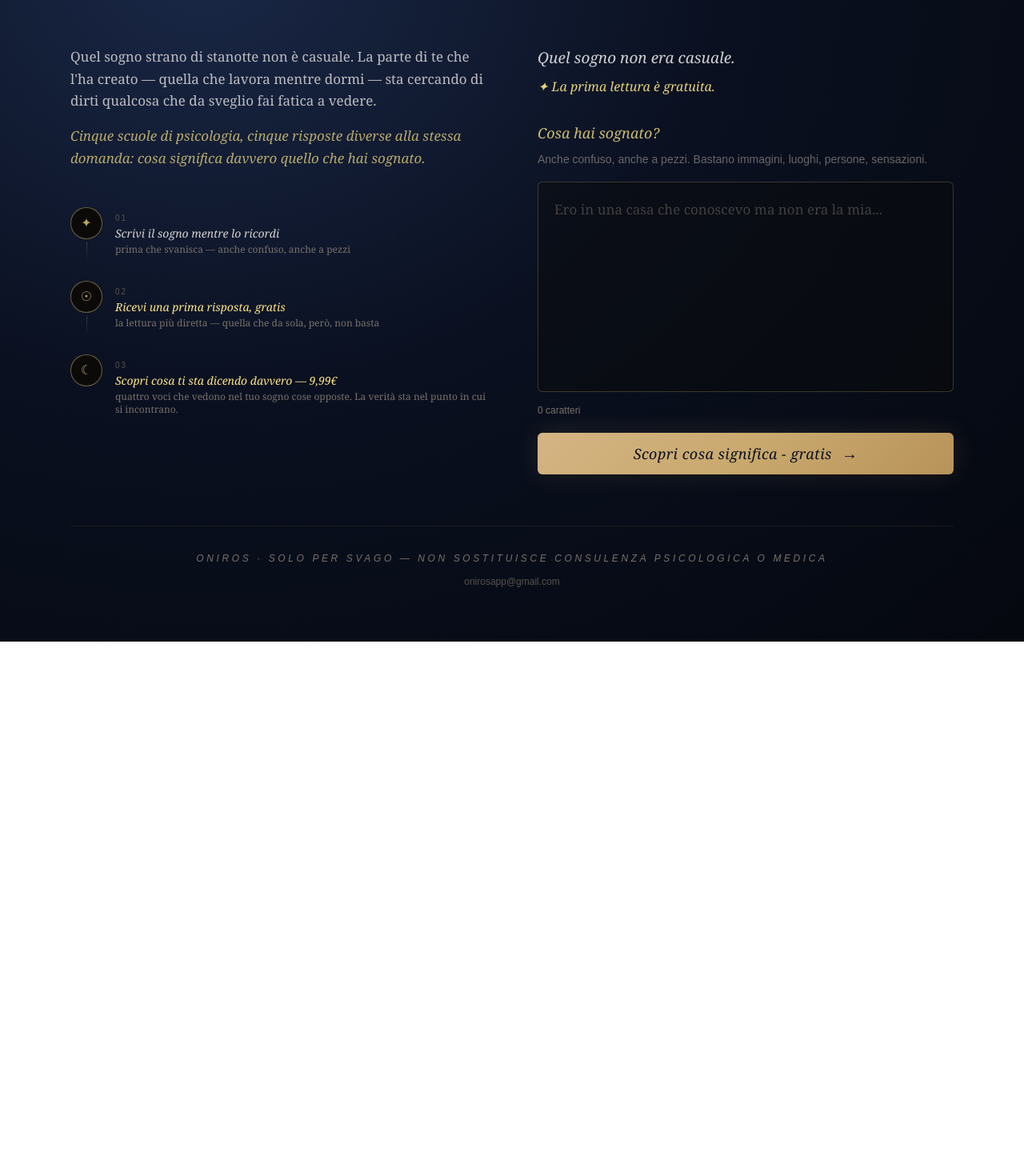
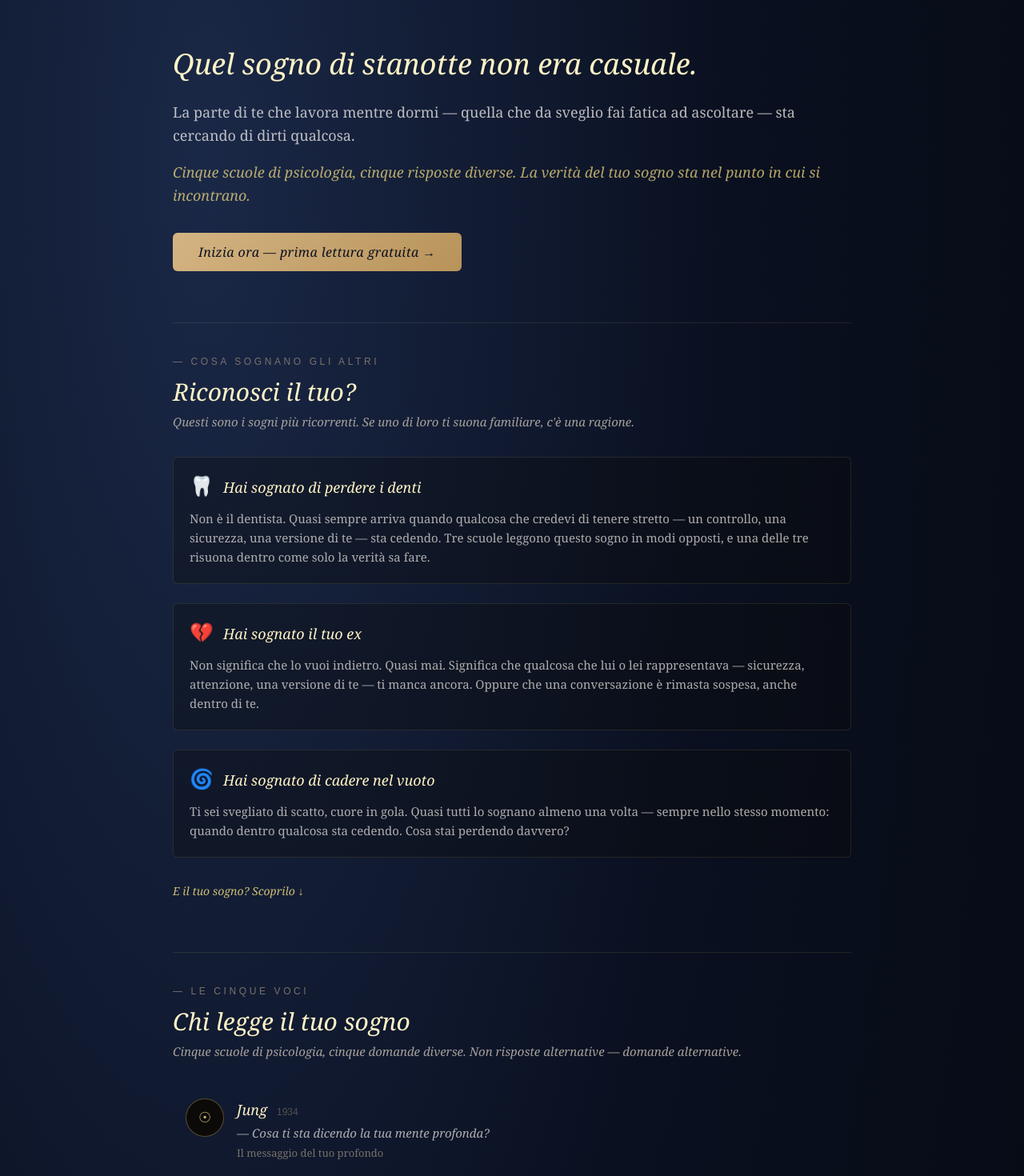
Before and after one commit to Onirosapp/oniros, a Next.js app: page / in a window 1280 px wide. Shown: the part 140-1610 px from the top of the page at 80% size. Before the commit the page ends 942 px from the top, so only its background shows below. Built offline with nearby package versions, Linux system fonts and the light colour scheme.

Commit message:
rich landing with sections

```diff
--- a/app/page.js
+++ b/app/page.js
@@ -1,6 +1,6 @@
 'use client';
 
-import React, { useState, useEffect } from 'react';
+import React, { useState, useEffect, useRef } from 'react';
 
 const LENSES = [
   { id: 'jung', name: 'Jung', year: '1934', tagline: 'Il messaggio del tuo profondo', glyph: '☉', question: 'Cosa ti sta dicendo la tua mente profonda?', free: true },
@@ -8,6 +8,24 @@ const LENSES = [
   { id: 'gestalt', name: 'Gestalt', year: '1969', tagline: 'Tutti i personaggi sei tu', glyph: '◐', question: 'Quale parte di te stai ignorando?', free: false },
   { id: 'cognitivo', name: 'Scienza', year: '2010', tagline: 'Cosa fa il tuo cervello mentre sogni', glyph: '◈', question: 'Cosa sta elaborando il tuo cervello?', free: false },
   { id: 'simbolico', name: 'Tradizione', year: '', tagline: 'Il significato antico dei simboli', glyph: '✦', question: 'Cosa dicono i simboli antichi?', free: false },
+];
+
+const COMMON_DREAMS = [
+  {
+    icon: '🦷',
+    title: 'Hai sognato di perdere i denti',
+    preview: "Non è il dentista. Quasi sempre arriva quando qualcosa che credevi di tenere stretto — un controllo, una sicurezza, una versione di te — sta cedendo. Tre scuole leggono questo sogno in modi opposti, e una delle tre risuona dentro come solo la verità sa fare.",
+  },
+  {
+    icon: '💔',
+    title: 'Hai sognato il tuo ex',
+    preview: "Non significa che lo vuoi indietro. Quasi mai. Significa che qualcosa che lui o lei rappresentava — sicurezza, attenzione, una versione di te — ti manca ancora. Oppure che una conversazione è rimasta sospesa, anche dentro di te.",
+  },
+  {
+    icon: '🌀',
+    title: 'Hai sognato di cadere nel vuoto',
+    preview: "Ti sei svegliato di scatto, cuore in gola. Quasi tutti lo sognano almeno una volta — sempre nello stesso momento: quando dentro qualcosa sta cedendo. Cosa stai perdendo davvero?",
+  },
 ];
 
 export default function Oniros() {
@@ -23,6 +41,7 @@ export default function Oniros() {
   const [feedbackSent, setFeedbackSent] = useState(false);
   const [paid, setPaid] = useState(false);
   const [hasUsedFreeLens, setHasUsedFreeLens] = useState(false);
+  const textareaRef = useRef(null);
 
   useEffect(() => {
     if (localStorage.getItem('oniros_paid') === 'true') {
@@ -37,6 +56,13 @@ export default function Oniros() {
       setHasUsedFreeLens(true);
     }
   }, []);
+
+  const scrollToTextarea = () => {
+    if (textareaRef.current) {
+      textareaRef.current.scrollIntoView({ behavior: 'smooth', block: 'center' });
+      setTimeout(() => textareaRef.current.focus(), 500);
+    }
+  };
 
   const handleCheckout = async () => {
     try {
@@ -91,11 +117,9 @@ export default function Oniros() {
     if (!paid) {
       setHasUsedFreeLens(true);
       localStorage.setItem('oniros_used_free', 'true');
-      // Solo Jung in anteprima
       await fetchLens('jung', dream);
       setInterpretation('done');
     } else {
-      // Tutte e 5 in parallelo
       await Promise.all(LENSES.map(l => fetchLens(l.id, dream)));
       setInterpretation('done');
     }
@@ -158,8 +182,8 @@ export default function Oniros() {
         backgroundSize: '200px 200px',
       }} />
 
-      <div className="relative max-w-6xl mx-auto px-6 py-6 md:py-16">
-        <header className="mb-6 md:mb-14">
+      <div className="relative max-w-4xl mx-auto px-6 py-12 md:py-16">
+        <header className="mb-10 md:mb-14">
           <div className="flex items-baseline gap-4 mb-2">
             <span className="text-amber-200/70 text-2xl" style={{ fontFamily: 'Georgia, serif' }}>☾</span>
             <h1 className="text-amber-100 text-4xl md:text-5xl tracking-tight" style={{ fontFamily: 'Georgia, "Times New Roman", serif', fontStyle: 'italic' }}>
@@ -172,14 +196,115 @@ export default function Oniros() {
         </header>
 
         {stage === 'input' && (
-          <div className="grid md:grid-cols-2 gap-12 md:gap-16 items-start">
-            <div className="order-2 md:order-1">
-              <p className="text-stone-200/80 text-[17px] leading-relaxed mb-4" style={{ fontFamily: 'Georgia, serif' }}>
-                Quel sogno strano di stanotte non è casuale. La parte di te che l'ha creato — quella che lavora mentre dormi — sta cercando di dirti qualcosa che da sveglio fai fatica a vedere.
+          <>
+            {/* HOOK INIZIALE */}
+            <section className="mb-16">
+              <h2 className="text-amber-100 text-3xl md:text-4xl italic leading-tight mb-6" style={{ fontFamily: 'Georgia, serif' }}>
+                Quel sogno di stanotte non era casuale.
+              </h2>
+              <p className="text-stone-200/80 text-[18px] leading-relaxed mb-4" style={{ fontFamily: 'Georgia, serif' }}>
+                La parte di te che lavora mentre dormi — quella che da sveglio fai fatica ad ascoltare — sta cercando di dirti qualcosa.
               </p>
-              <p className="text-amber-200/70 text-[17px] leading-relaxed italic mb-12" style={{ fontFamily: 'Georgia, serif' }}>
-                Cinque scuole di psicologia, cinque risposte diverse alla stessa domanda: cosa significa davvero quello che hai sognato.
+              <p className="text-amber-200/70 text-[18px] leading-relaxed italic" style={{ fontFamily: 'Georgia, serif' }}>
+                Cinque scuole di psicologia, cinque risposte diverse. La verità del tuo sogno sta nel punto in cui si incontrano.
               </p>
+
+              <button
+                onClick={scrollToTextarea}
+                className="mt-8 rounded-md py-3 px-8 italic tracking-wide transition-all active:scale-[0.98]"
+                style={{
+                  fontFamily: 'Georgia, serif',
+                  background: 'linear-gradient(135deg, #d4b483 0%, #b8935a 100%)',
+                  color: '#0a1020',
+                  fontSize: '1rem',
+                }}
+              >
+                Inizia ora — prima lettura gratuita →
+              </button>
+            </section>
+
+            {/* COSA SOGNANO GLI ALTRI */}
+            <section className="mb-16 pt-10 border-t border-amber-200/10">
+              <div className="mb-8">
+                <div className="text-stone-500 text-xs tracking-[0.3em] uppercase mb-3">— Cosa sognano gli altri</div>
+                <h2 className="text-amber-100 text-2xl md:text-3xl italic" style={{ fontFamily: 'Georgia, serif' }}>
+                  Riconosci il tuo?
+                </h2>
+                <p className="text-stone-400 text-[15px] mt-2 italic" style={{ fontFamily: 'Georgia, serif' }}>
+                  Questi sono i sogni più ricorrenti. Se uno di loro ti suona familiare, c'è una ragione.
+                </p>
+              </div>
+
+              <div className="space-y-6">
+                {COMMON_DREAMS.map((d, i) => (
+                  <div key={i} className="p-5 border border-amber-200/10 rounded-md bg-stone-950/30">
+                    <div className="flex items-baseline gap-3 mb-3">
+                      <span className="text-2xl">{d.icon}</span>
+                      <h3 className="text-amber-100 text-lg italic" style={{ fontFamily: 'Georgia, serif' }}>
+                        {d.title}
+                      </h3>
+                    </div>
+                    <p className="text-stone-300/80 text-[15px] leading-relaxed" style={{ fontFamily: 'Georgia, serif' }}>
+                      {d.preview}
+                    </p>
+                  </div>
+                ))}
+              </div>
+
+              <button
+                onClick={scrollToTextarea}
+                className="mt-8 italic text-amber-200/80 hover:text-amber-100 transition-colors text-sm"
+                style={{ fontFamily: 'Georgia, serif' }}
+              >
+                E il tuo sogno? Scoprilo ↓
+              </button>
+            </section>
+
+            {/* LE 5 VOCI */}
+            <section className="mb-16 pt-10 border-t border-amber-200/10">
+              <div className="mb-8">
+                <div className="text-stone-500 text-xs tracking-[0.3em] uppercase mb-3">— Le cinque voci</div>
+                <h2 className="text-amber-100 text-2xl md:text-3xl italic" style={{ fontFamily: 'Georgia, serif' }}>
+                  Chi legge il tuo sogno
+                </h2>
+                <p className="text-stone-400 text-[15px] mt-2 italic" style={{ fontFamily: 'Georgia, serif' }}>
+                  Cinque scuole di psicologia, cinque domande diverse. Non risposte alternative — domande alternative.
+                </p>
+              </div>
+
+              <div className="space-y-5">
+                {LENSES.map((lens) => (
+                  <div key={lens.id} className="flex items-start gap-4 p-4">
+                    <div className="w-12 h-12 rounded-full border border-amber-200/30 flex items-center justify-center bg-stone-950 flex-shrink-0">
+                      <span className="text-amber-200/80 text-lg">{lens.glyph}</span>
+                    </div>
+                    <div>
+                      <div className="flex items-baseline gap-3 mb-1">
+                        <h3 className="text-amber-100 text-lg italic" style={{ fontFamily: 'Georgia, serif' }}>
+                          {lens.name}
+                        </h3>
+                        {lens.year && <span className="text-stone-600 text-xs">{lens.year}</span>}
+                      </div>
+                      <p className="text-stone-300/80 text-[15px] italic mb-1" style={{ fontFamily: 'Georgia, serif' }}>
+                        — {lens.question}
+                      </p>
+                      <p className="text-stone-500 text-[13px]" style={{ fontFamily: 'Georgia, serif' }}>
+                        {lens.tagline}
+                      </p>
+                    </div>
+                  </div>
+                ))}
+              </div>
+            </section>
+
+            {/* COME FUNZIONA */}
+            <section className="mb-16 pt-10 border-t border-amber-200/10">
+              <div className="mb-8">
+                <div className="text-stone-500 text-xs tracking-[0.3em] uppercase mb-3">— Come funziona</div>
+                <h2 className="text-amber-100 text-2xl md:text-3xl italic" style={{ fontFamily: 'Georgia, serif' }}>
+                  Tre passi, due minuti
+                </h2>
+              </div>
 
               <div className="space-y-6">
                 {[
@@ -206,29 +331,25 @@ export default function Oniros() {
                   </div>
                 ))}
               </div>
+            </section>
+
+            {/* TEXTAREA + CTA */}
+            <section ref={textareaRef} className="pt-10 border-t border-amber-200/20 scroll-mt-8">
+              <div className="mb-8">
+                <div className="text-stone-500 text-xs tracking-[0.3em] uppercase mb-3">— Il tuo sogno</div>
+                <h2 className="text-amber-100 text-2xl md:text-3xl italic mb-2" style={{ fontFamily: 'Georgia, serif' }}>
+                  Cosa hai sognato?
+                </h2>
+                <p className="text-stone-400/70 text-[15px] leading-relaxed" style={{ fontFamily: 'Georgia, serif' }}>
+                  Raccontalo come lo ricordi — anche se è confuso. Più dettagli scrivi, più la lettura sarà precisa.
+                </p>
               </div>
 
-            <div className="order-1 md:order-2">
-              <div className="mb-8">
-                <p className="text-stone-200/90 text-[19px] leading-relaxed mb-2 italic" style={{ fontFamily: 'Georgia, serif' }}>
-                  Quel sogno non era casuale.
-                </p>
-                <p className="text-amber-200/90 text-base italic" style={{ fontFamily: 'Georgia, serif' }}>
-                  ✦ La prima lettura è gratuita.
-                </p>
-              </div>
-              <span className="block italic text-amber-200/80 text-lg mb-2" style={{ fontFamily: 'Georgia, serif' }}>
-                Cosa hai sognato?
-              </span>
-
-              <span className="block text-stone-400/60 text-sm mb-4 leading-relaxed">
-                Anche confuso, anche a pezzi. Bastano immagini, luoghi, persone, sensazioni.
-              </span>
               <textarea
                 value={dream}
                 onChange={(e) => setDream(e.target.value)}
                 placeholder="Ero in una casa che conoscevo ma non era la mia..."
-                rows={8}
+                rows={10}
                 className="w-full bg-stone-950/40 border border-amber-200/20 rounded-md p-5 text-[17px] leading-relaxed text-stone-100 placeholder-stone-500/50 focus:outline-none focus:border-amber-200/50 transition-colors resize-none"
                 style={{ fontFamily: 'Georgia, serif' }}
               />
@@ -240,7 +361,7 @@ export default function Oniros() {
               <button
                 onClick={interpret}
                 disabled={loading}
-                className="w-full group rounded-md py-3 px-6 text-lg italic tracking-wide transition-all disabled:opacity-50 active:opacity-80 active:scale-[0.98]"
+                className="w-full group rounded-md py-4 px-8 text-lg italic tracking-wide transition-all disabled:opacity-50 active:opacity-80 active:scale-[0.98]"
                 style={{
                   fontFamily: 'Georgia, serif',
                   background: 'linear-gradient(135deg, #d4b483 0%, #c9a96e 50%, #b8935a 100%)',
@@ -249,7 +370,7 @@ export default function Oniros() {
                 }}
               >
                 <span className="flex items-center justify-center gap-3">
-                  <span>Scopri cosa significa - gratis</span>
+                  <span>Interpreta il sogno</span>
                   <span className="text-xl transition-transform group-hover:translate-x-1">→</span>
                 </span>
               </button>
@@ -275,8 +396,8 @@ export default function Oniros() {
                   </button>
                 </div>
               )}
-            </div>
-          </div>
+            </section>
+          </>
         )}
 
         {stage === 'result' && (
@@ -288,7 +409,6 @@ export default function Oniros() {
               </div>
             </div>
 
-            {/* Loading status */}
             {loading && (
               <div className="py-12 text-center">
                 <div className="inline-block text-amber-200/60 text-4xl animate-pulse">☾</div>
@@ -310,7 +430,6 @@ export default function Oniros() {
               </div>
             )}
 
-            {/* Interpretazioni */}
             {lensesToShow.map((lens, i) => {
               const text = allInterpretations[lens.id];
               const status = lensStatus[lens.id];
@@ -335,7 +454,6 @@ export default function Oniros() {
               );
             })}
 
-            {/* Paywall dopo Jung */}
             {!paid && hasUsedFreeLens && allInterpretations['jung'] && (
               <div className="mt-2 p-6 border border-amber-200/20 bg-amber-200/5 rounded-md">
                 <p className="text-amber-100 italic text-lg mb-1" style={{ fontFamily: 'Georgia, serif' }}>
```
Lines whose indentation alone changed are shown as unchanged.
